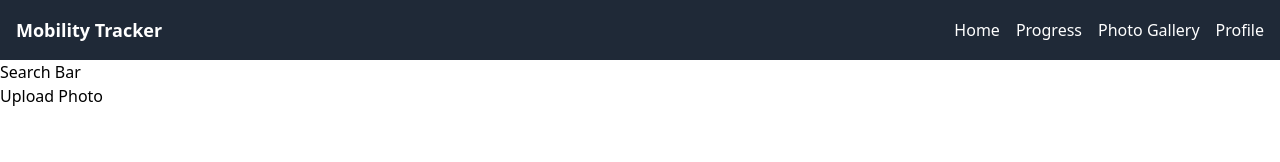
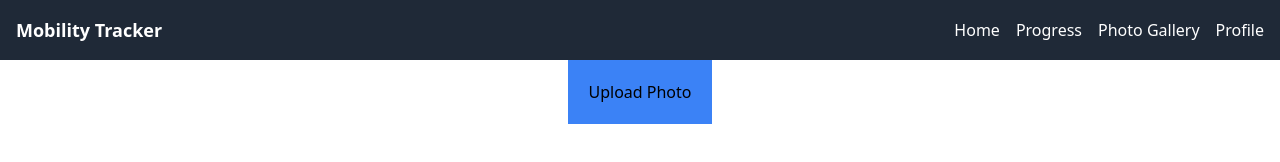
Before and after one commit to Collin-Lung/mobility, a website: page public/index.html in a window 1280 px wide. Drawn offline with Linux system fonts and the light colour scheme.

Commit message:
change upload button

```diff
--- a/public/index.html
+++ b/public/index.html
@@ -20,14 +20,13 @@
     </div>
   </nav>
 
-  <main>
-    <div>
-      Search Bar
+  <main class="flex">
+    <div class="container flex justify-center">
+      <button class="p-5 bg-blue-500">
+        Upload Photo
+      </button>
     </div>
 
-    <button>
-      Upload Photo
-    </button>
 
   </main>
 
```
Also changed, not shown: public/styles.css.
